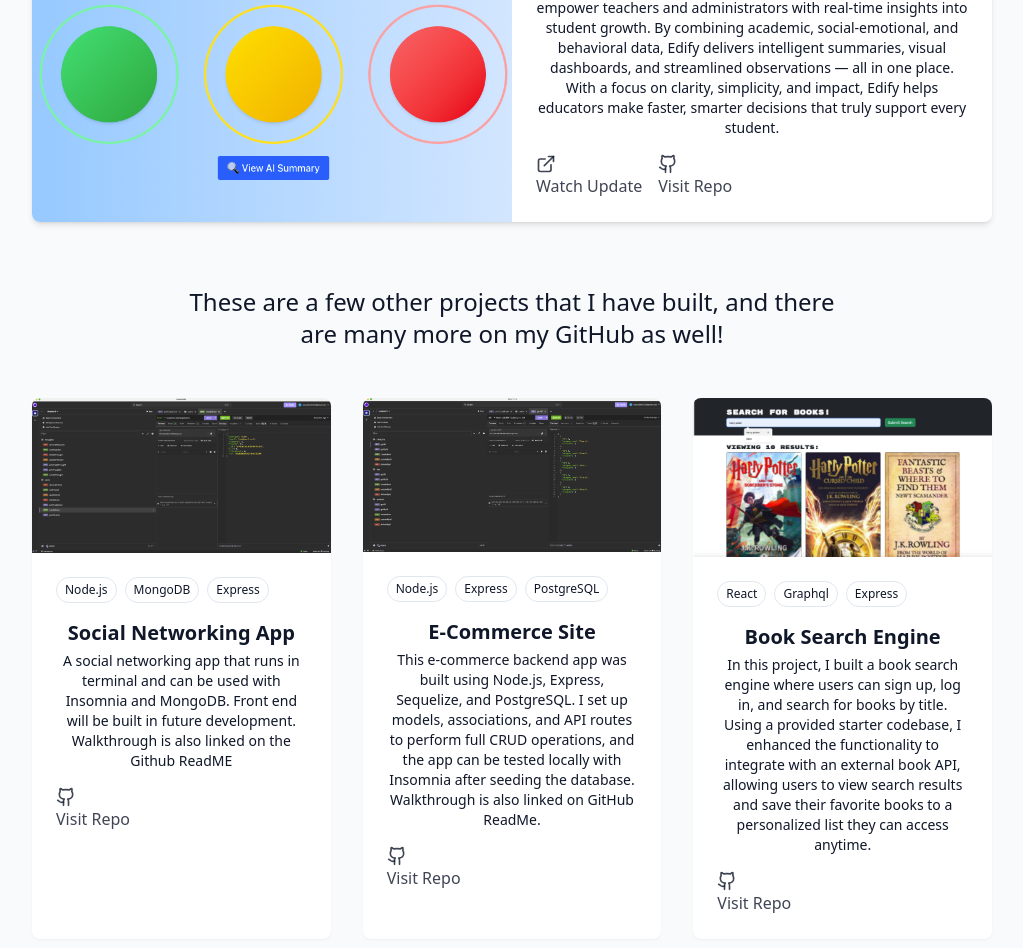
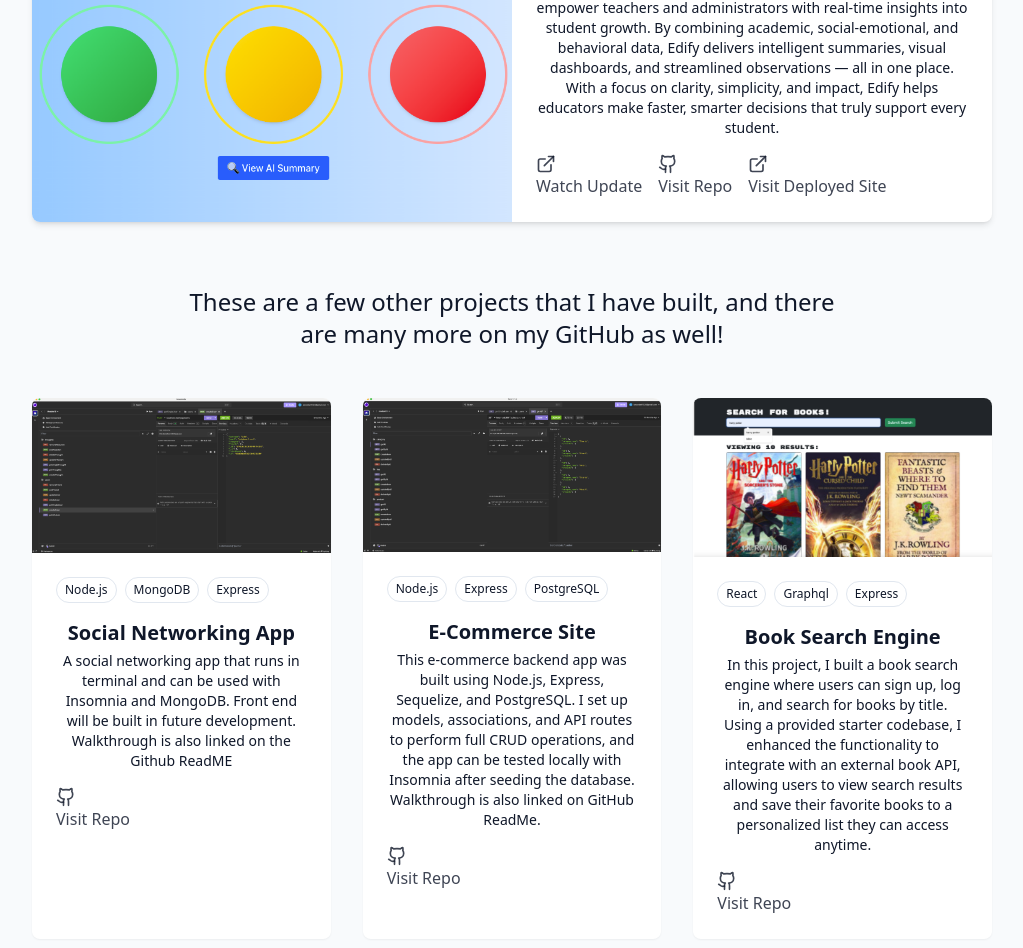
Before and after one commit to iancorbett/reactPortfolio, a React (Vite) app: page /#/ in a window 1280 px wide. Shown: the part 3170-4118 px from the top of the page, without its empty margins (128-1151 px from the left). Built offline with nearby package versions, Linux system fonts and the light colour scheme; no server answers.

Commit message:
add link to deployed site for featured project

```diff
--- a/src/components/ProjectsSection.jsx
+++ b/src/components/ProjectsSection.jsx
@@ -12,6 +12,7 @@ const featuredProject = {
     tags: ["React", "Express", "PostgreSQL", "Node.js", "OpenAI"],
     demoUrl: "https://www.loom.com/share/5b28b97103e44b05b7c4a8a581f26665",
     githubUrl: "https://github.com/iancorbett/Edify",
+    deployedUrl: "https://edify-web-1.onrender.com/",
   };
 
 
@@ -95,6 +96,13 @@ export const ProjectsSection = () => {
                 >
                   <Github size={20} /> Visit Repo
                 </a>
+                <a
+                  href={featuredProject.deployedUrl}
+                  target="_blank"
+                  className="text-foreground/80 hover:text-primary transition-colors"
+                >
+                  <ExternalLink size={20} /> Visit Deployed Site
+                </a>
               </div>
             </div>
           </div>
```
Also changed, not shown: src/components/Navbar.jsx (+0 -97 lines).
